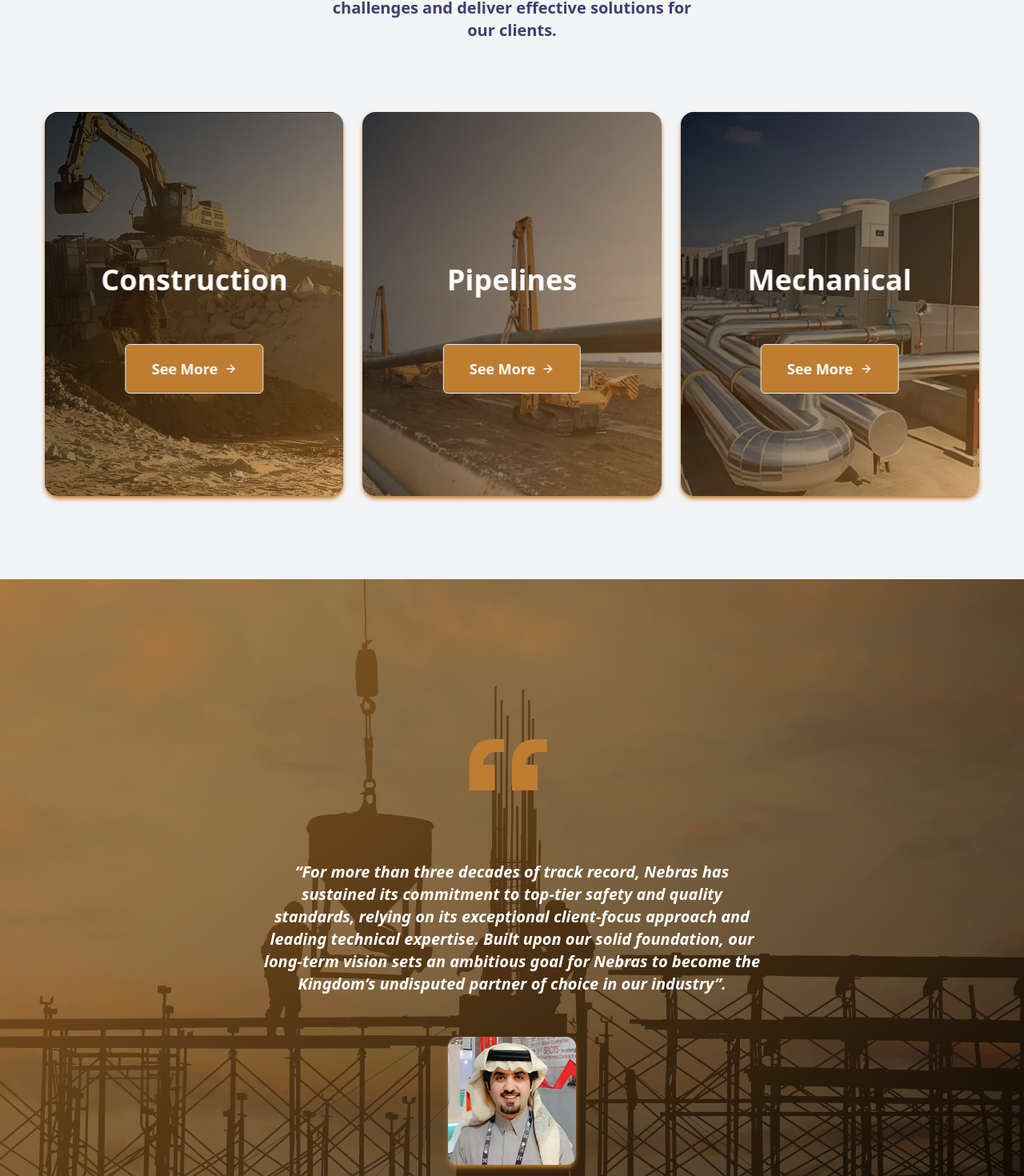
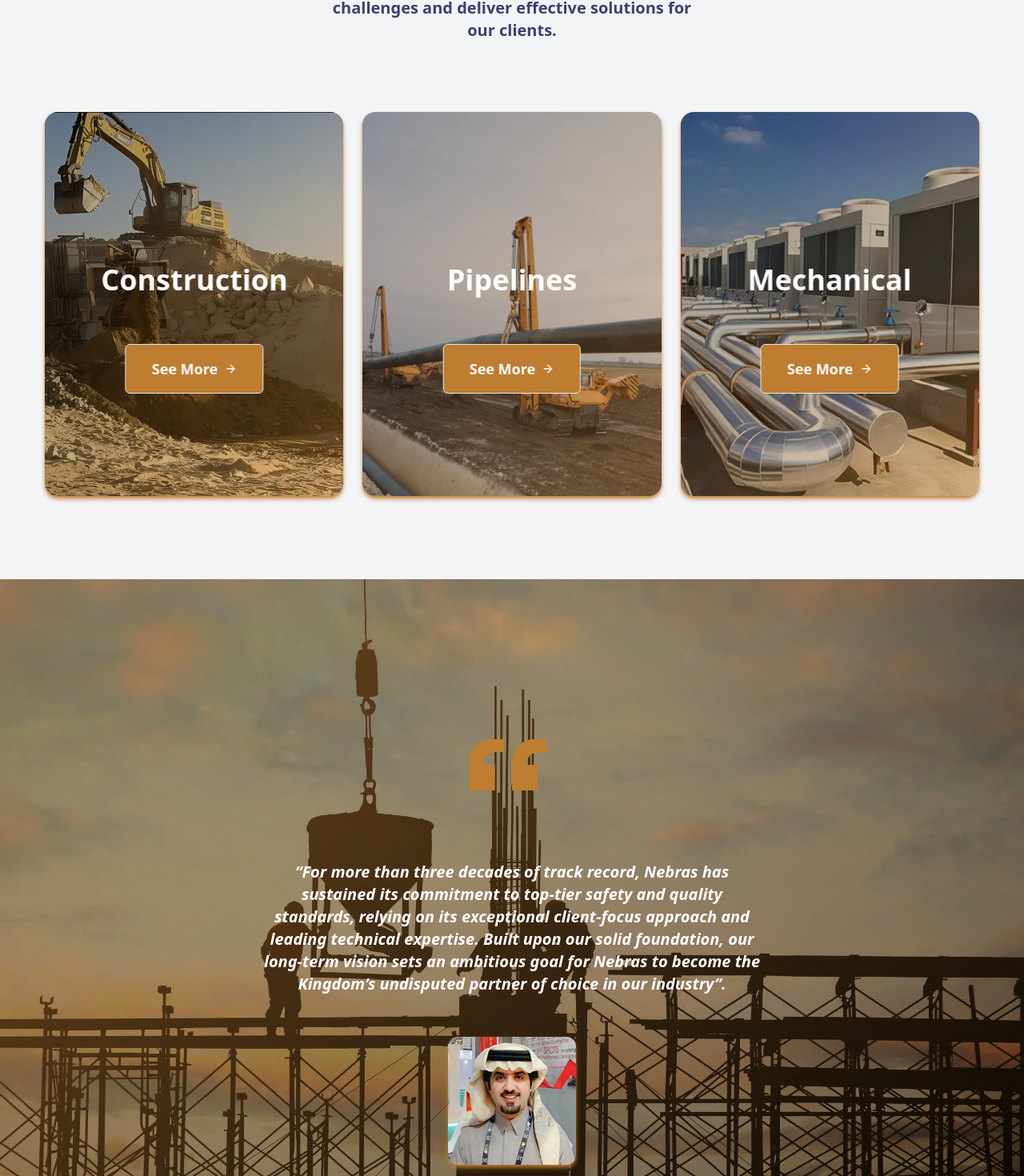
Before and after one commit to YehiaZakaria99/nebras-company, a React (Vite) app: page / in a window 1280 px wide. Shown: the part 2313-3783 px from the top of the page at 80% size. Built offline with nearby package versions, Linux system fonts and the light colour scheme.

Commit message:
Edit Overlay Bg Color

```diff
--- a/src/Components/OurServicesSectionCard/OurServicesSectionCard.jsx
+++ b/src/Components/OurServicesSectionCard/OurServicesSectionCard.jsx
@@ -32,7 +32,7 @@
 
             <div
               className={cn(
-                "overlay absolute inset-0 z-10 bg-gradient-to-br from-black/80 to-secColor/50",
+                "overlay absolute inset-0 z-10 bg-gradient-to-br from-black/40 to-secColor/40",
                 "transition duration-300"
               )}
             ></div>
--- a/src/Pages/AboutPages/OurEquipments.jsx
+++ b/src/Pages/AboutPages/OurEquipments.jsx
@@ -108,7 +108,7 @@
           )}
           style={{ backgroundImage: `url(${bgImg})` }}
         >
-          <div className="absolute inset-0 bg-gradient-to-br from-black/80 to-secColor/80 z-10" />
+          <div className="absolute inset-0 bg-gradient-to-br from-black/60 to-secColor/60 z-10" />
           <div className="md:w-1/2 space-y-4 z-20 text-center md:text-left">
             <h1
               className={cn(
--- a/src/Pages/OurServicesPage/OurServicesPage.jsx
+++ b/src/Pages/OurServicesPage/OurServicesPage.jsx
@@ -49,7 +49,7 @@
         )}
         style={{ backgroundImage: `url(${bgImg})` }}
       >
-        <div className="absolute inset-0 bg-gradient-to-br from-black/80 to-secColor/80 z-10" />
+        <div className="absolute inset-0 bg-gradient-to-br from-black/60 to-secColor/60 z-10" />
         <div className="md:w-1/2 space-y-4 z-20 text-center md:text-left">
           <h1
             className={cn(
--- a/src/Sections/LeadershipSection.jsx
+++ b/src/Sections/LeadershipSection.jsx
@@ -108,7 +108,7 @@
       style={{ backgroundImage: `url(${bgImg})` }}
     >
       {/* Overlay */}
-      <div className="absolute inset-0 bg-gradient-to-tl from-black/80 to-secColor/80 z-10" />
+      <div className="absolute inset-0 bg-gradient-to-tl from-black/60 to-secColor/60 z-10" />
       {/* Heading */}
       <div className="container mx-auto px-4 flex flex-col-reverse justify-center items-center gap-10 z-50 relative">
         {/* Image */}
```
